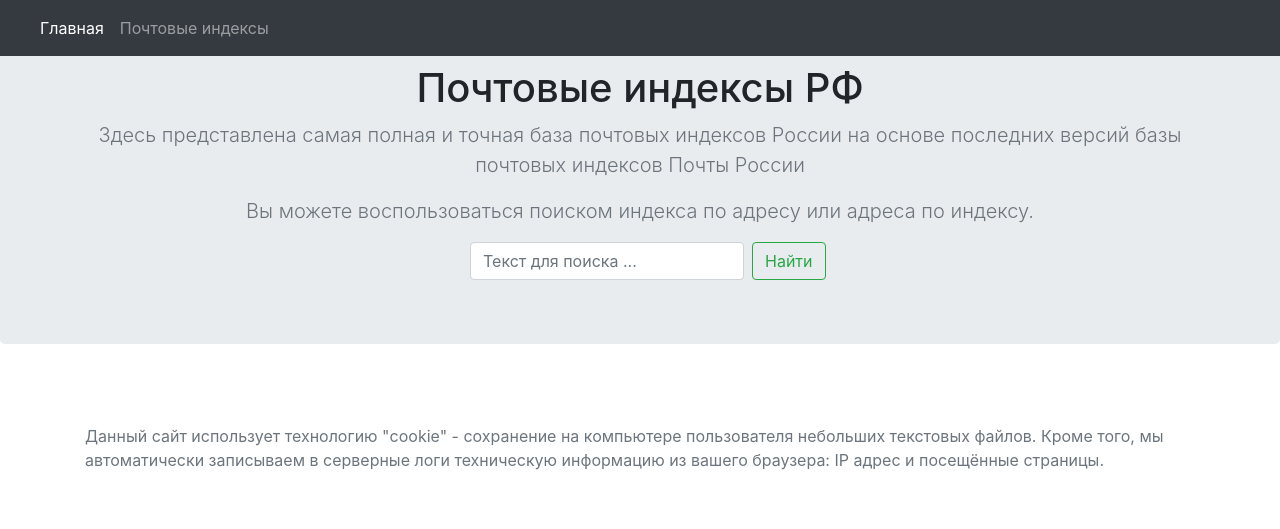
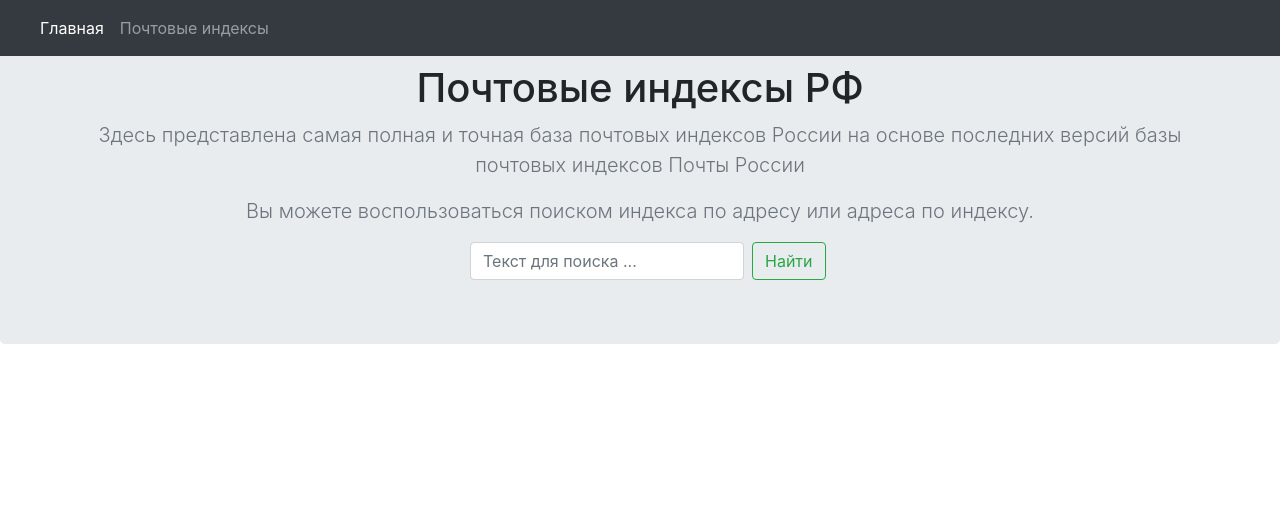
Before and after one commit to qaa-engineer/postindex, a Django app: page / in a window 1280 px wide; the page is wider, and only the part inside the window is pictured. Shown: the top 529 px of that part. Run offline with Django 3.2, Linux system fonts and the light colour scheme; some libraries are stand-ins or nearby versions.

Commit message:
refactoring

```diff
--- a/project/app/templates/search-result.html
+++ b/project/app/templates/search-result.html
@@ -6,13 +6,14 @@
 
 
 {% block section %}
-<h3 class="mt-5">Результаты поиска по запросу "{{ search_query }}":</h3>
+<h3 class="mt-5">Результаты поиска {{ search_query }}:</h3>
 {% endblock %}
 
 {% block container %}
 
 <div class="bd-example">
     <ul class="list-group list-group-flush">
+        {% if posts %}
             {% for post in posts %}
             <li class="list-group-item"><a href="{{ post.get_absolute_url }}">
                 {{ post.post_index_value }} - почтовый индекс {{ post.post_name }},
@@ -23,6 +24,9 @@
             </a>
             </li>
             {% endfor %}
+        {% else %}
+            <h3 class="mt-5">Ничего не найдено...</h3>
+        {% endif %}
     </ul>
 </div>
 {% block pagination %}
--- a/project/templates/base.html
+++ b/project/templates/base.html
@@ -91,10 +91,7 @@
 <footer class="text-muted">
     <div class="container">
         <p class="mt-5">
-            <noindex>Данный сайт использует технологию "cookie" - сохранение на компьютере пользователя небольших
-                текстовых файлов.
-                Кроме того, мы автоматически записываем в серверные логи техническую информацию из вашего браузера: IP
-                адрес и посещённые страницы.
+            <noindex>
             </noindex>
         </p>
     </div>
```
Lines whose indentation alone changed are shown as unchanged.
